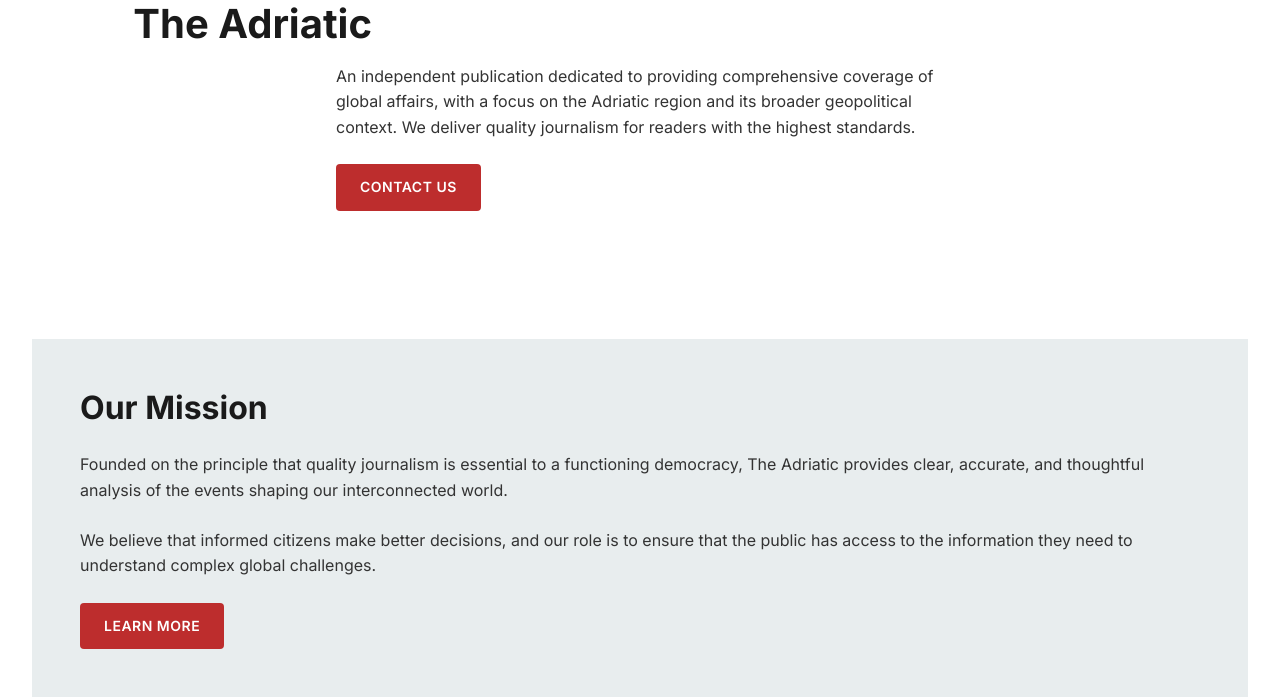
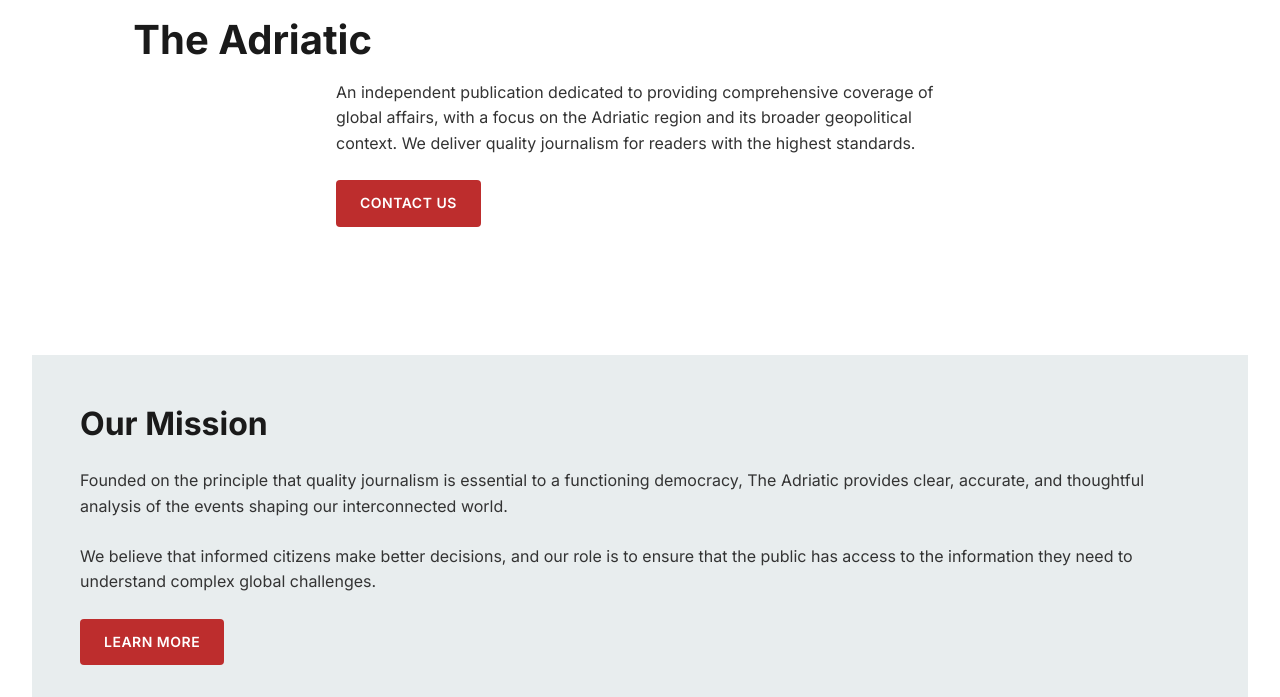
Before and after one commit to tfhoerest/azt, a Jekyll site: the page built from about.html, in a window 1280 px wide and 1400 px high, scrolled down 322 px. Shown: the part 253-950 px from the top of the window. Built offline with Jekyll 4.4.1, drawn with Linux system fonts in a browser that asks for light colours; grey boxes are pictures that could not be loaded.

Commit message:
Update corporate.html

```diff
--- a/_layouts/corporate.html
+++ b/_layouts/corporate.html
@@ -260,11 +260,12 @@
             display: none;
         }
 
-        /* TYPOGRAPHY - F.A.Z. Style */
+        /* TYPOGRAPHY */
         .h2 {
             font-size: 2.5rem;
             font-weight: 700;
             color: var(--corp-primary);
+            margin-top: 1rem;
             margin-bottom: 1rem;
             line-height: 1.2;
         }
```
